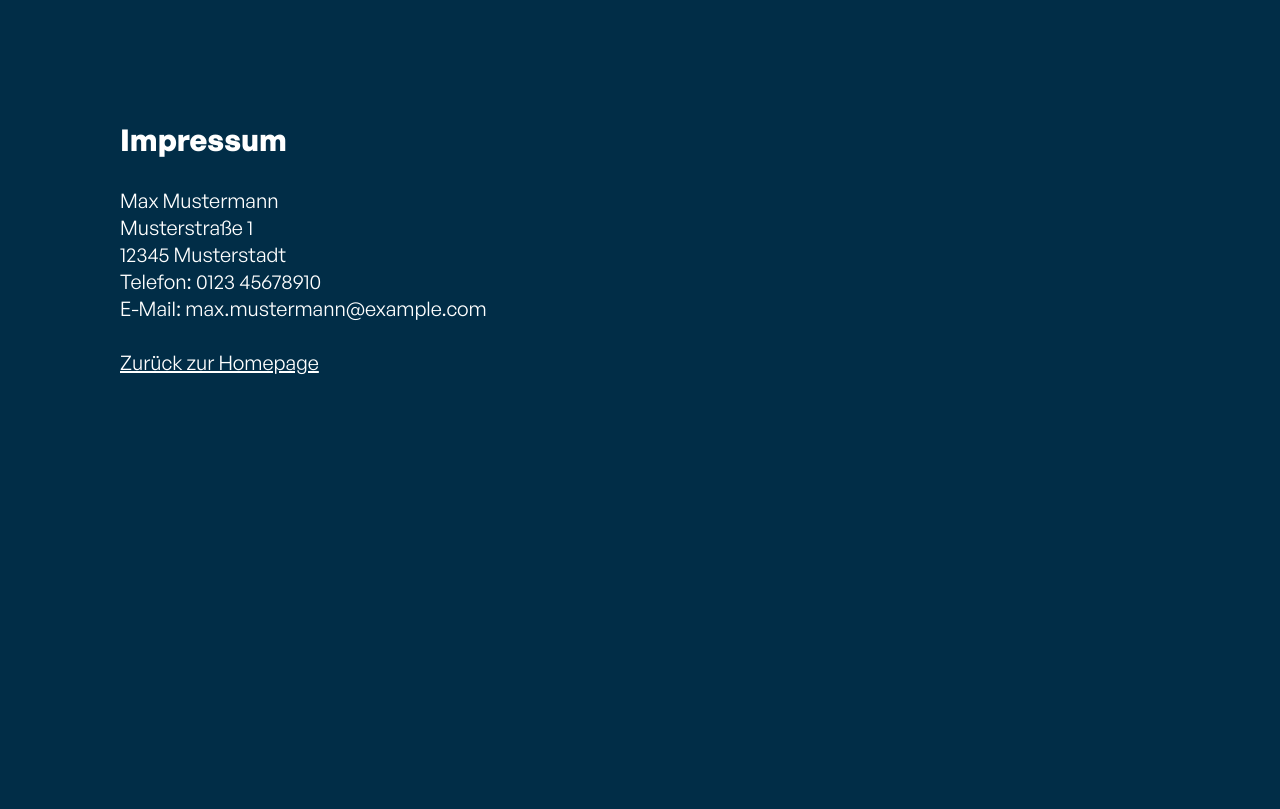
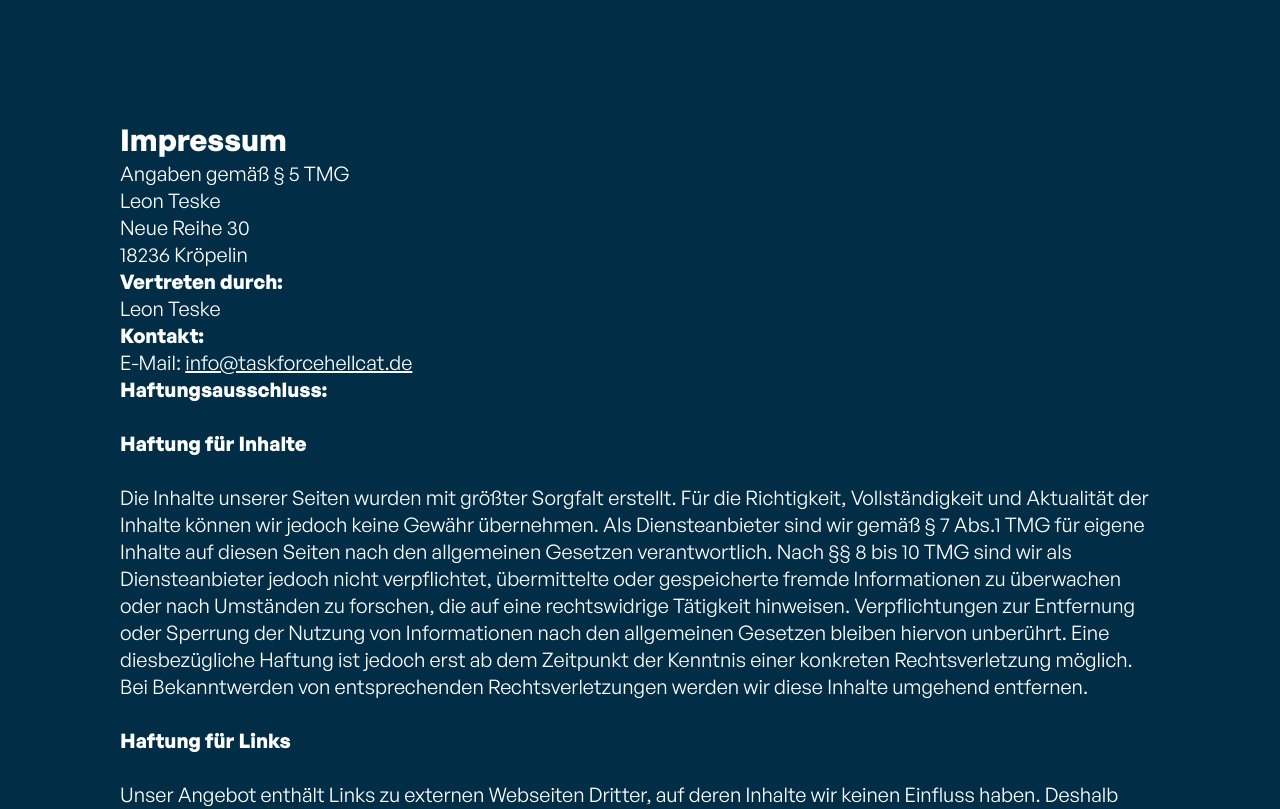
Before and after one commit to taskforcehellcat/homepage, a SvelteKit app: page /impressum in a window 1280 px wide. Shown: the top 809 px of the page. Built offline with nearby package versions, Linux system fonts and the light colour scheme.

Commit message:
added content to Impressum

```diff
--- a/src/routes/impressum/+page.svelte
+++ b/src/routes/impressum/+page.svelte
@@ -3,14 +3,81 @@
 </svelte:head>
 
 <section>
-  <h1>Impressum</h1>
-  <br />
-  <p>
-    Max Mustermann<br />Musterstraße 1<br />12345 Musterstadt<br />Telefon: 0123 45678910<br />E-Mail:
-    max.mustermann@example.com
-  </p>
-  <br />
-  <a href="/">Zurück zur Homepage</a>
+  <div class="impressum">
+    <h1>Impressum</h1>
+    <p>Angaben gemäß § 5 TMG</p>
+    <p>
+      Leon Teske <br />
+      Neue Reihe 30<br />
+      18236 Kröpelin <br />
+    </p>
+    <p>
+      <strong>Vertreten durch: </strong><br />
+      Leon Teske<br />
+    </p>
+    <p>
+      <strong>Kontakt:</strong> <br />
+      E-Mail: <a href="mailto:info@taskforcehellcat.de">info@taskforcehellcat.de</a><br />
+    </p>
+    <p>
+      <strong>Haftungsausschluss: </strong><br /><br /><strong
+        >Haftung für Inhalte</strong
+      ><br /><br />
+      Die Inhalte unserer Seiten wurden mit größter Sorgfalt erstellt. Für die Richtigkeit,
+      Vollständigkeit und Aktualität der Inhalte können wir jedoch keine Gewähr übernehmen.
+      Als Diensteanbieter sind wir gemäß § 7 Abs.1 TMG für eigene Inhalte auf diesen
+      Seiten nach den allgemeinen Gesetzen verantwortlich. Nach §§ 8 bis 10 TMG sind
+      wir als Diensteanbieter jedoch nicht verpflichtet, übermittelte oder gespeicherte
+      fremde Informationen zu überwachen oder nach Umständen zu forschen, die auf
+      eine rechtswidrige Tätigkeit hinweisen. Verpflichtungen zur Entfernung oder
+      Sperrung der Nutzung von Informationen nach den allgemeinen Gesetzen bleiben
+      hiervon unberührt. Eine diesbezügliche Haftung ist jedoch erst ab dem Zeitpunkt
+      der Kenntnis einer konkreten Rechtsverletzung möglich. Bei Bekanntwerden von
+      entsprechenden Rechtsverletzungen werden wir diese Inhalte umgehend entfernen.<br
+      /><br /><strong>Haftung für Links</strong><br /><br />
+      Unser Angebot enthält Links zu externen Webseiten Dritter, auf deren Inhalte
+      wir keinen Einfluss haben. Deshalb können wir für diese fremden Inhalte auch
+      keine Gewähr übernehmen. Für die Inhalte der verlinkten Seiten ist stets der
+      jeweilige Anbieter oder Betreiber der Seiten verantwortlich. Die verlinkten
+      Seiten wurden zum Zeitpunkt der Verlinkung auf mögliche Rechtsverstöße überprüft.
+      Rechtswidrige Inhalte waren zum Zeitpunkt der Verlinkung nicht erkennbar. Eine
+      permanente inhaltliche Kontrolle der verlinkten Seiten ist jedoch ohne konkrete
+      Anhaltspunkte einer Rechtsverletzung nicht zumutbar. Bei Bekanntwerden von
+      Rechtsverletzungen werden wir derartige Links umgehend entfernen.<br /><br
+      /><strong>Urheberrecht</strong><br /><br />
+      Die durch die Seitenbetreiber erstellten Inhalte und Werke auf diesen Seiten
+      unterliegen dem deutschen Urheberrecht. Die Vervielfältigung, Bearbeitung,
+      Verbreitung und jede Art der Verwertung außerhalb der Grenzen des Urheberrechtes
+      bedürfen der schriftlichen Zustimmung des jeweiligen Autors bzw. Erstellers.
+      Downloads und Kopien dieser Seite sind nur für den privaten, nicht kommerziellen
+      Gebrauch gestattet. Soweit die Inhalte auf dieser Seite nicht vom Betreiber
+      erstellt wurden, werden die Urheberrechte Dritter beachtet. Insbesondere werden
+      Inhalte Dritter als solche gekennzeichnet. Sollten Sie trotzdem auf eine Urheberrechtsverletzung
+      aufmerksam werden, bitten wir um einen entsprechenden Hinweis. Bei Bekanntwerden
+      von Rechtsverletzungen werden wir derartige Inhalte umgehend entfernen.<br
+      /><br /><strong>Datenschutz</strong><br /><br />
+      Die Nutzung unserer Webseite ist in der Regel ohne Angabe personenbezogener
+      Daten möglich. Soweit auf unseren Seiten personenbezogene Daten (beispielsweise
+      Name, Anschrift oder eMail-Adressen) erhoben werden, erfolgt dies, soweit möglich,
+      stets auf freiwilliger Basis. Diese Daten werden ohne Ihre ausdrückliche Zustimmung
+      nicht an Dritte weitergegeben. <br />
+      Wir weisen darauf hin, dass die Datenübertragung im Internet (z.B. bei der
+      Kommunikation per E-Mail) Sicherheitslücken aufweisen kann. Ein lückenloser
+      Schutz der Daten vor dem Zugriff durch Dritte ist nicht möglich. <br />
+      Der Nutzung von im Rahmen der Impressumspflicht veröffentlichten Kontaktdaten
+      durch Dritte zur Übersendung von nicht ausdrücklich angeforderter Werbung und
+      Informationsmaterialien wird hiermit ausdrücklich widersprochen. Die Betreiber
+      der Seiten behalten sich ausdrücklich rechtliche Schritte im Falle der unverlangten
+      Zusendung von Werbeinformationen, etwa durch Spam-Mails, vor.<br />
+    </p>
+    <br />
+    Website Impressum erstellt durch
+    <a href="https://www.impressum-generator.de">impressum-generator.de</a>
+    von der
+    <a href="https://www.kanzlei-hasselbach.de/" rel="nofollow"
+      >Kanzlei Hasselbach</a
+    >
+  </div>
 </section>
 
 <style lang="scss">
```
